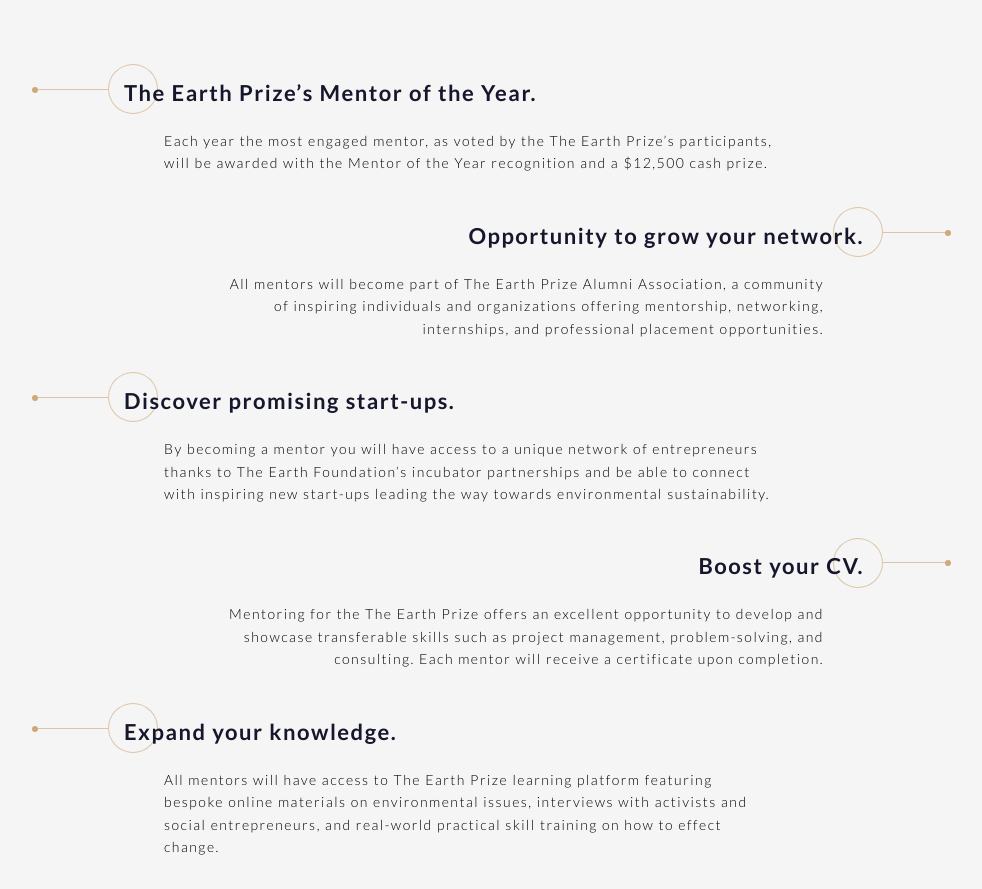
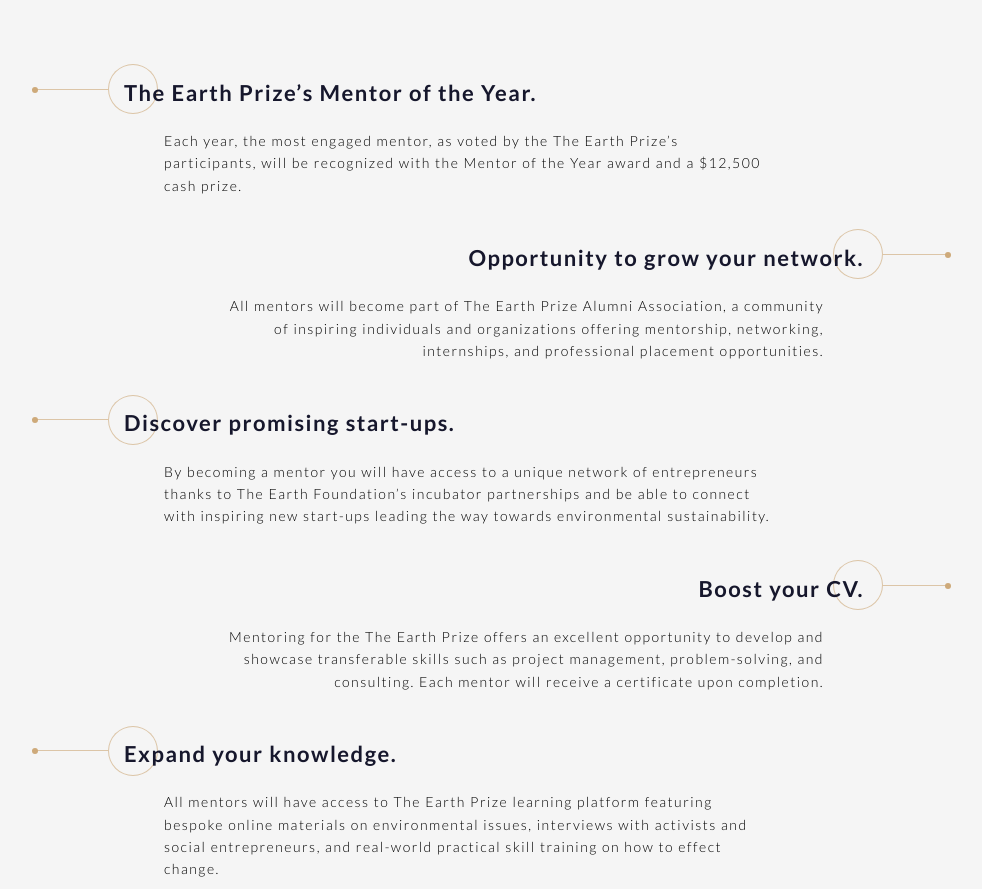
Before and after one commit to GaddMaster/earth-foundation, a Next.js app: page /mentors in a window 1280 px wide. Shown: the part 1580-2469 px from the top of the page, without its empty margins (186-1168 px from the left). Built offline with nearby package versions, Linux system fonts and the light colour scheme.

Commit message:
Text change

```diff
--- a/pages/mentors.jsx
+++ b/pages/mentors.jsx
@@ -63,7 +63,7 @@ const Mentors = () => {
 
                 <PointBlurp
                   title = "The Earth Prize’s Mentor of the Year."
-                  desc = "Each year the most engaged mentor, as voted by the The Earth Prize’s participants, will be awarded with the Mentor of the Year recognition and a $12,500 cash prize."
+                  desc = "Each year, the most engaged mentor, as voted by the The Earth Prize’s participants, will be recognized with the Mentor of the Year award and a $12,500 cash prize."
                   lean = "left" />
 
                 <PointBlurp
```
